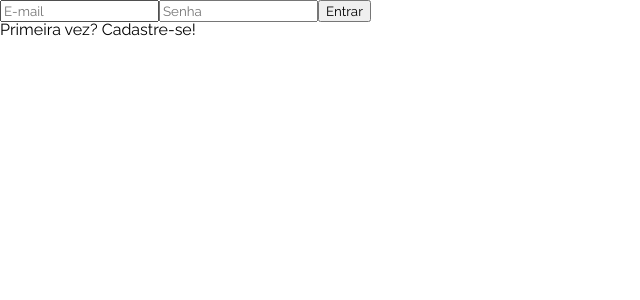
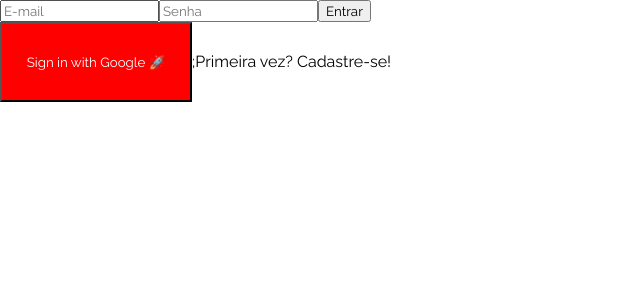
Before and after one commit to julianapereiradev/projeto15-InkAndPaper-front, a React (Vite) app: page / in a window 1280 px wide. Shown: the top 300 px of the page, without its empty margins (0-640 px from the left). Built offline with nearby package versions, Linux system fonts and the light colour scheme; a web font is replaced by a local one.

Commit message:
feature: implementado o login com botão personalizável do google

```diff
--- a/package.json
+++ b/package.json
@@ -11,6 +11,7 @@
   },
   "dependencies": {
     "@ionic/react": "^7.1.3",
+    "@react-oauth/google": "^0.11.0",
     "axios": "^1.4.0",
     "react": "^18.2.0",
     "react-dom": "^18.2.0",
--- a/src/components/Header.jsx
+++ b/src/components/Header.jsx
@@ -7,6 +7,7 @@
 import { cartOutline, logOutOutline } from 'ionicons/icons'
 import { IonIcon } from "@ionic/react"
 import homeImg from "../assets/home.png"
+import { googleLogout } from "@react-oauth/google"
 
 export default function Header() {
 
@@ -20,7 +21,8 @@
       alert(error.response.data.message);
     }
 
-    localStorage.removeItem('token');
+    googleLogout();
+    localStorage.removeItem('user');
     setUser(0);
     navigate(pages.signIn)
   }
--- a/src/main.jsx
+++ b/src/main.jsx
@@ -3,11 +3,14 @@
 import App from './App.jsx'
 import ResetStyle from './style/ReseStyle.js'
 import GlobalStyle from './style/GlobalStyle.js'
+import { GoogleOAuthProvider } from '@react-oauth/google'
 
 ReactDOM.createRoot(document.getElementById('root')).render(
   <React.StrictMode>
     <ResetStyle />
     <GlobalStyle />
-    <App />
+    <GoogleOAuthProvider clientId="980921926169-ttej4qr25qpj4ae677ekfgggn0pn88tf.apps.googleusercontent.com">
+      <App />
+    </GoogleOAuthProvider>
   </React.StrictMode>
 )
--- a/src/pages/SignInPage.jsx
+++ b/src/pages/SignInPage.jsx
@@ -1,23 +1,25 @@
 import styled from "styled-components"
 import { Link, useNavigate } from "react-router-dom"
-import { useState, useContext } from "react";
+import { useState, useContext, useEffect } from "react";
 import { ThreeDots } from "react-loader-spinner";
 import axios from "axios";
 import { pages, requisitions } from "../routes/routes";
 import AuthContext from "../contexts/AuthContext";
 import { validateUser } from "../constants/functions";
+import { useGoogleLogin } from '@react-oauth/google';
 
 export default function SignInPage() {
-
+  const { user, setUser } = useContext(AuthContext)
   const navigate = useNavigate();
 
-  const {user, setUser} = useContext(AuthContext)
-  // validateUser(user, setUser);
-  // console.log(user)
+  useEffect(() => {
+    validateUser(user, setUser);
+    console.log(user)
 
-  // if (user) {
-  //   navigate(pages.home);
-  // }
+    if (user !== 0 && user) {
+      navigate(pages.home);
+    }
+  }, [user])
 
   const [email, setEmail] = useState("");
   const [password, setPassword] = useState("");
@@ -29,28 +31,48 @@
 
     const login = { email: email, password: password };
 
-    const promise = axios.post(requisitions.postSignIn, login);
-
-    promise.then((res) => {
+    axios.post(requisitions.postSignIn, login)
+      .then((res) => {
         const newUser = {
           name: res.data.username,
-        token: res.data.token,
-        image: res.data.image
+          token: res.data.token
         }
         setUser(newUser);
         localStorage.setItem("user", JSON.stringify(newUser))
         navigate(pages.home)
         setDisable(false)
-
-      console.log("resposta.data em: POST no Login:", res.data);
-    });
-
-    promise.catch((erro) => {
+      })
+      .catch((erro) => {
         alert(erro.response.data);
         setDisable(false)
-      console.log("erro em: POST no Login:", erro);
+        alert("erro em: POST no Login:", erro);
       });
   }
+
+  const login = useGoogleLogin({
+    flow: 'auth-code',
+    onSuccess: codeResponse => {
+      axios.post(requisitions.postSignInGoogle, {
+        code: codeResponse.code
+      })
+        .then((res) => {
+          const newUser = {
+            name: res.data.username,
+            token: res.data.token
+          }
+          setUser(newUser);
+          localStorage.setItem("user", JSON.stringify(newUser))
+          navigate(pages.home)
+          setDisable(false)
+        })
+        .catch((erro) => {
+          alert(erro.response.data);
+          setDisable(false)
+          alert.log("erro em: POST no Login:", erro);
+        })
+    },
+    onError: errorResponse => alert(errorResponse)
+  });
 
   return (
     <SingInContainer>
@@ -91,13 +113,25 @@
         </button>
       </form>
 
+      <MyCustomButton onClick={() => login()}>
+        Sign in with Google 🚀{' '}
+      </MyCustomButton>;
+
       <Link to={pages.signUp}>
         Primeira vez? Cadastre-se!
       </Link>
+
     </SingInContainer>
+
   )
 }
 
 const SingInContainer = styled.section`
-  height: 100vh;
+  height: 85vh;
 `
+const MyCustomButton = styled.button`
+  height: 10vh;
+  width: 15vw;
+  background-color: red;
+  color: white;
+`
--- a/src/routes/routes.js
+++ b/src/routes/routes.js
@@ -12,6 +12,7 @@
 export const requisitions = {
     postSignUp: API_URL + '/sign-up',
     postSignIn: API_URL + '/sign-in',
+    postSignInGoogle: API_URL + '/sign-in/google',
     getProducts: API_URL + '/home',
     getProduct: API_URL + '/product/',
     postShoppingCart: API_URL + '/post-cart/',
```
Also changed, not shown: 1 other file (tests, documents, lock files or other folders). Lines whose indentation alone changed are shown as unchanged.
